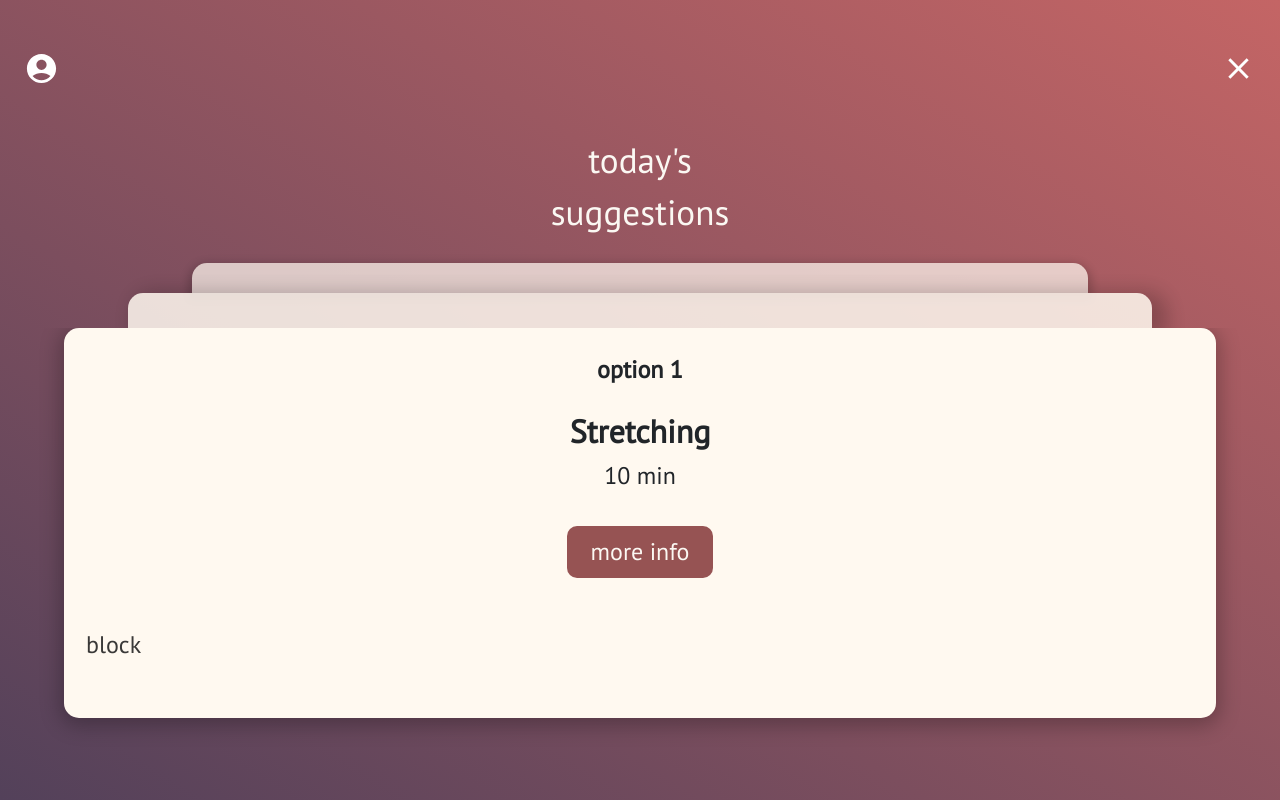
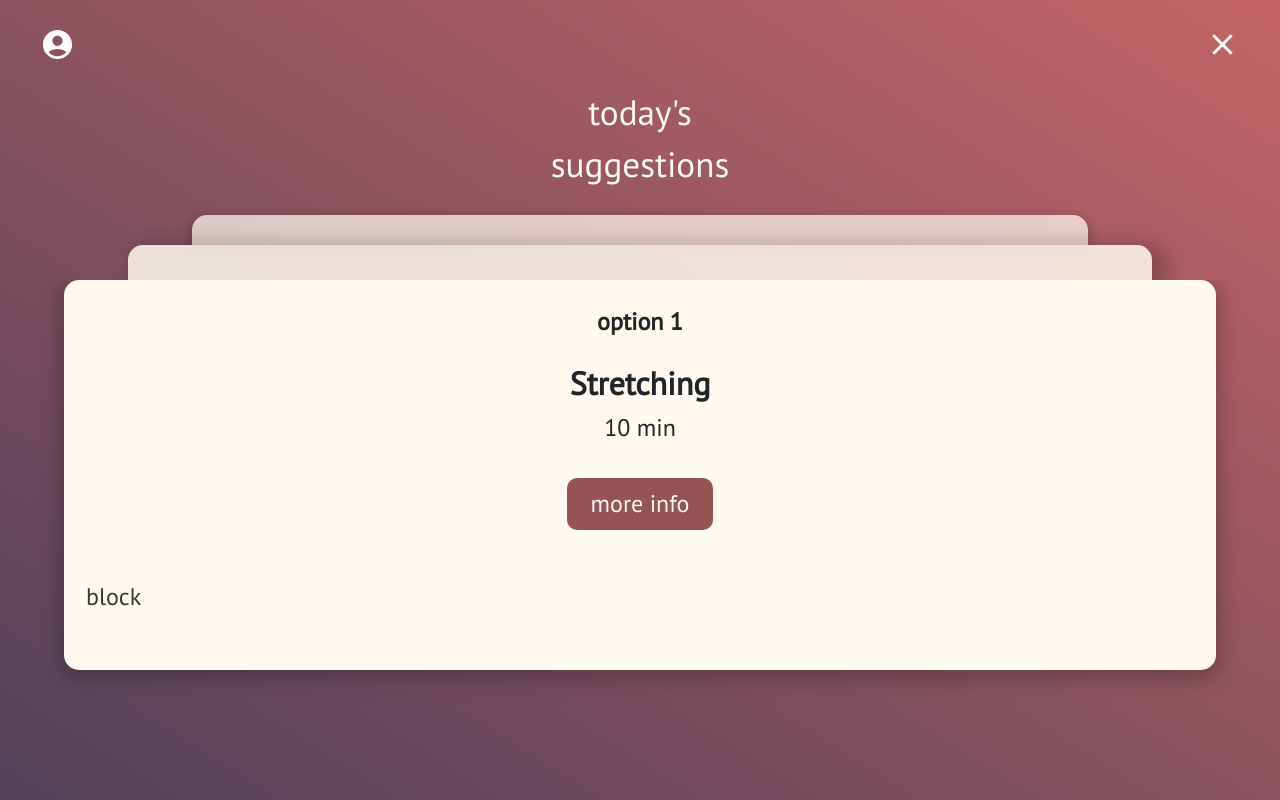
Before and after one commit to ironhack-sao-wdft/react-ironplate, a React (Create React App) app: page /activity in a window 1280 px wide. Built offline with nearby package versions, Linux system fonts and the light colour scheme; a web font is replaced by a local one.

Commit message:
navbar margin adjusts

```diff
--- a/src/assets/styles/index.css
+++ b/src/assets/styles/index.css
@@ -34,7 +34,7 @@ body {
 }
 
 .home-container {
-  height: 90vh;
+  height: 82vh;
   display: flex;
   align-items: center;
   flex-direction: column;
--- a/src/components/Navbar.js
+++ b/src/components/Navbar.js
@@ -9,7 +9,7 @@ export default function Navbar() {
   const [invisibleClose, setInvisibleClose] = useState("");
 
   return (
-    <div className="my-5 mx-2 d-flex justify-content-between">
+    <div className="m-4 d-flex justify-content-between">
       <div className={`${invisibleAccount}`}>
         {/* <img src={AccountCircle} alt="User account" /> */}
         <AccountCircleIcon sx={{ color: "white" }} fontSize="large" />
```
